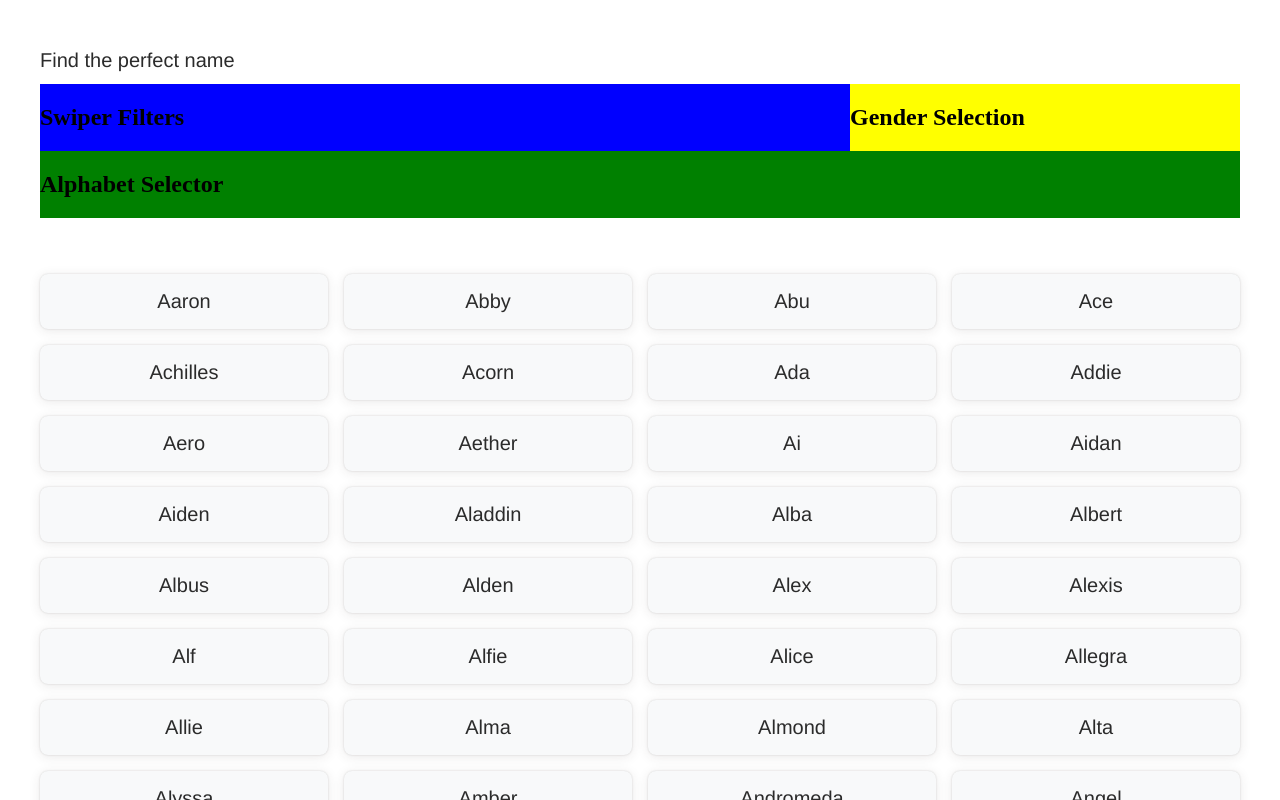
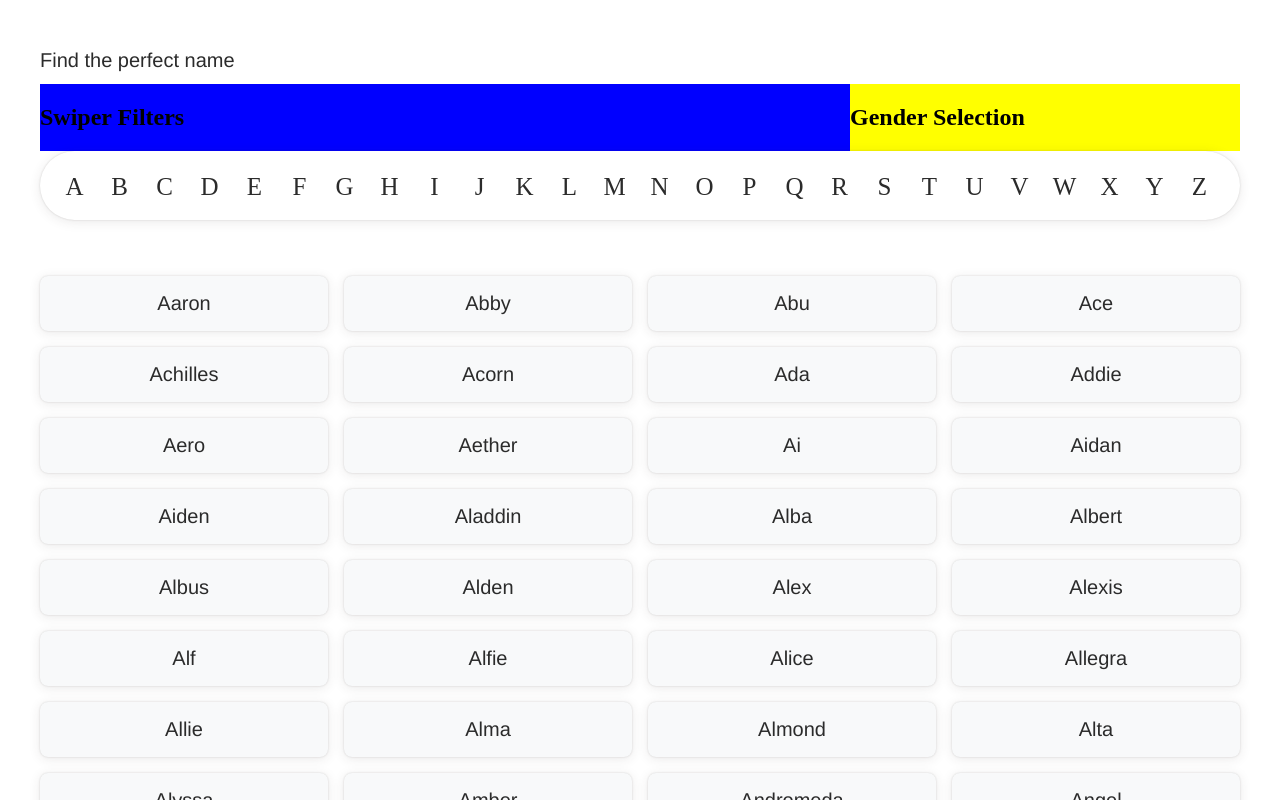
Before and after one commit to Nazar-Lysak/cx-naming-tool, a React (Vite) app: page / in a window 1280 px wide. Both pictures are taken after a click on the button "Start". Shown: the top 800 px of the page. Built offline with nearby package versions, Linux system fonts and the light colour scheme.

Commit message:
add alphabet letters filter

```diff
--- a/src/client/components/alphabet-selector/AlphabetSelector.tsx
+++ b/src/client/components/alphabet-selector/AlphabetSelector.tsx
@@ -1,14 +1,70 @@
+import { useFilters } from '@/client/context/filtersContext';
+import { alphabetLetters } from '@/data/alphabet';
+import { generalStyles } from '@/styles/variables';
 import styled from 'styled-components';
 
 const Container = styled.div`
   grid-area: alphabet;
-  background: green;
+  display: flex;
+  gap: 8px;
+  width: 100%;
+  background: ${generalStyles.colors.white};
+  box-shadow:
+    rgba(58, 53, 51, 0.2) 0px 0px 2px,
+    rgba(58, 53, 51, 0.1) 0px 2px 12px;
+  border-radius: 100px;
+  margin: 0px auto;
+  padding: 16px;
+  overflow: auto;
+`;
+
+const LetterButton = styled.button<{ $isActive: boolean }>`
+  width: 37px;
+  height: 37px;
+  border: none;
+  flex-shrink: 0;
+  border-radius: 100%;
+  background-color: ${(props) =>
+    props.$isActive ? generalStyles.colors.red : 'transparent'};
+  color: ${(props) =>
+    props.$isActive
+      ? generalStyles.colors.white
+      : generalStyles.colors.darkGray};
+  font-family: interregular;
+  font-size: 25px;
+  font-weight: 400;
+  line-height: 37px;
+  text-align: center;
+  cursor: pointer;
+  transition: all 0.3s ease;
+
+  &:hover {
+    color: ${(props) =>
+      props.$isActive ? generalStyles.colors.white : generalStyles.colors.red};
+  }
 `;
 
 const AlphabetSelector = () => {
+  const { selectedLetter, setSelectedLetter } = useFilters();
+
+  const handleLetterClick = (letter: string) => {
+    setSelectedLetter(selectedLetter === letter ? '' : letter);
+  };
+
   return (
     <Container>
-      <h2>Alphabet Selector</h2>
+      {alphabetLetters.map((letter) => (
+        <LetterButton
+          key={letter}
+          type="button"
+          $isActive={selectedLetter === letter}
+          onClick={() => handleLetterClick(letter)}
+          aria-label={`Filter by letter ${letter}`}
+          aria-pressed={selectedLetter === letter}
+        >
+          {letter}
+        </LetterButton>
+      ))}
     </Container>
   );
 };
--- /dev/null
+++ b/src/client/context/filtersContext.tsx
@@ -0,0 +1,44 @@
+import { createContext, useState, useContext, type ReactNode } from 'react';
+
+interface FiltersContextType {
+  selectedLetter: string;
+  selectedGender: string;
+  selectedCategory: string;
+  setSelectedLetter: (value: string) => void;
+  setSelectedGender: (value: string) => void;
+  setSelectedCategory: (value: string) => void;
+}
+
+const FiltersContext = createContext<FiltersContextType | undefined>(undefined);
+
+interface FiltersProviderProps {
+  children: ReactNode;
+}
+
+export const FiltersProvider = ({ children }: FiltersProviderProps) => {
+  const [selectedLetter, setSelectedLetter] = useState<string>('');
+  const [selectedGender, setSelectedGender] = useState<string>('');
+  const [selectedCategory, setSelectedCategory] = useState<string>('');
+
+  const value: FiltersContextType = {
+    selectedLetter,
+    selectedGender,
+    selectedCategory,
+    setSelectedLetter,
+    setSelectedGender,
+    setSelectedCategory,
+  };
+
+  return (
+    <FiltersContext.Provider value={value}>{children}</FiltersContext.Provider>
+  );
+};
+
+// Custom hook for filters context
+export const useFilters = () => {
+  const context = useContext(FiltersContext);
+  if (context === undefined) {
+    throw new Error('useFilters must be used within FiltersProvider');
+  }
+  return context;
+};
--- /dev/null
+++ b/src/data/alphabet.tsx
@@ -0,0 +1,28 @@
+export const alphabetLetters = [
+  'A',
+  'B',
+  'C',
+  'D',
+  'E',
+  'F',
+  'G',
+  'H',
+  'I',
+  'J',
+  'K',
+  'L',
+  'M',
+  'N',
+  'O',
+  'P',
+  'Q',
+  'R',
+  'S',
+  'T',
+  'U',
+  'V',
+  'W',
+  'X',
+  'Y',
+  'Z',
+];
--- a/src/main.tsx
+++ b/src/main.tsx
@@ -3,6 +3,7 @@ import { createRoot } from 'react-dom/client';
 import App from './App.tsx';
 import ErrorBoundary from '@/client/components/error-boundary/ErrorBoundary';
 import { AppProvider } from '@/client/context/context';
+import { FiltersProvider } from '@/client/context/filtersContext';
 
 export interface WidgetConfig {
   id?: string | null;
@@ -46,7 +47,9 @@ createRoot(rootElement).render(
   <StrictMode>
     <ErrorBoundary>
       <AppProvider>
-        <App config={config} />
+        <FiltersProvider>
+          <App config={config} />
+        </FiltersProvider>
       </AppProvider>
     </ErrorBoundary>
   </StrictMode>
```
